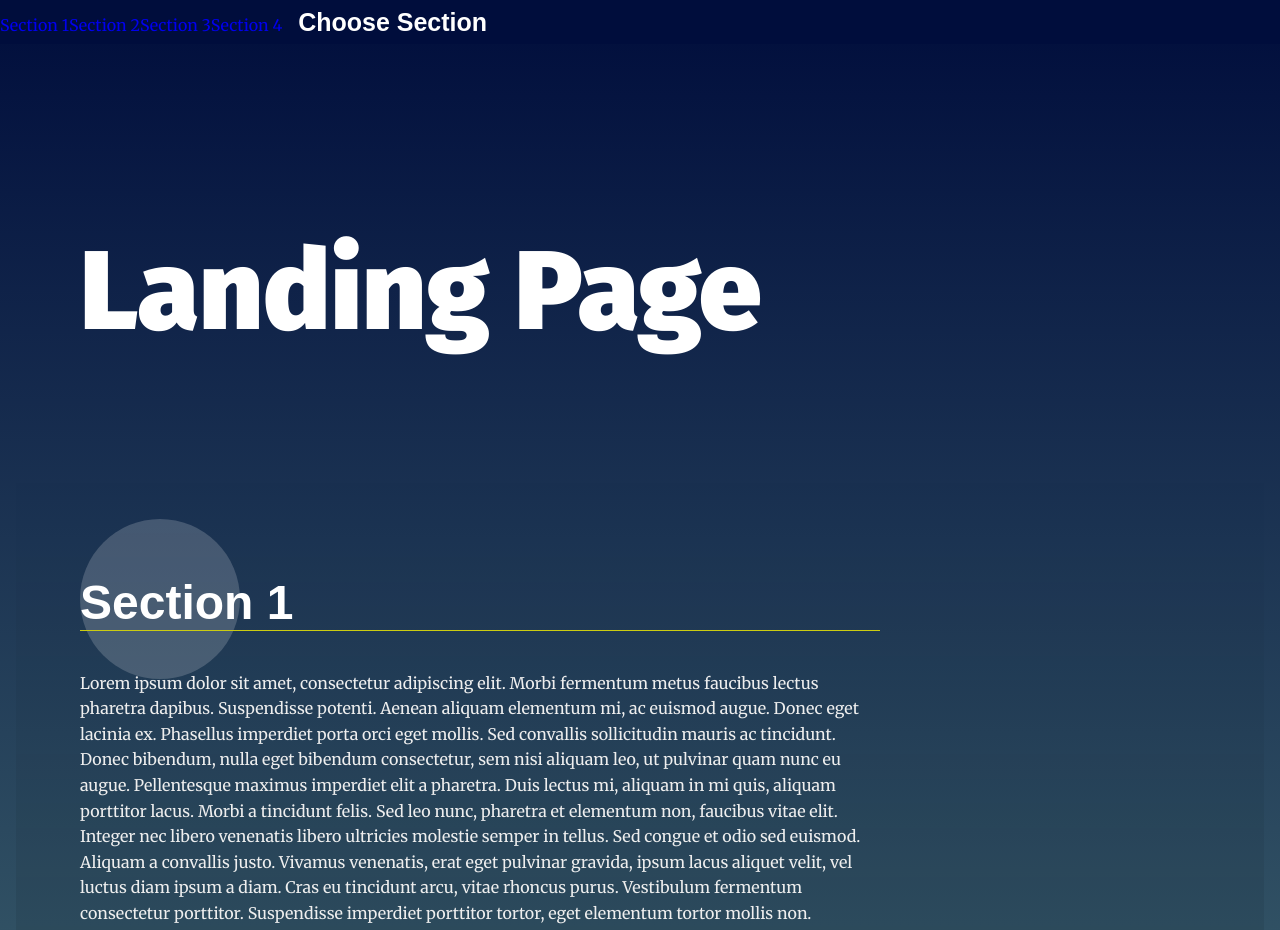
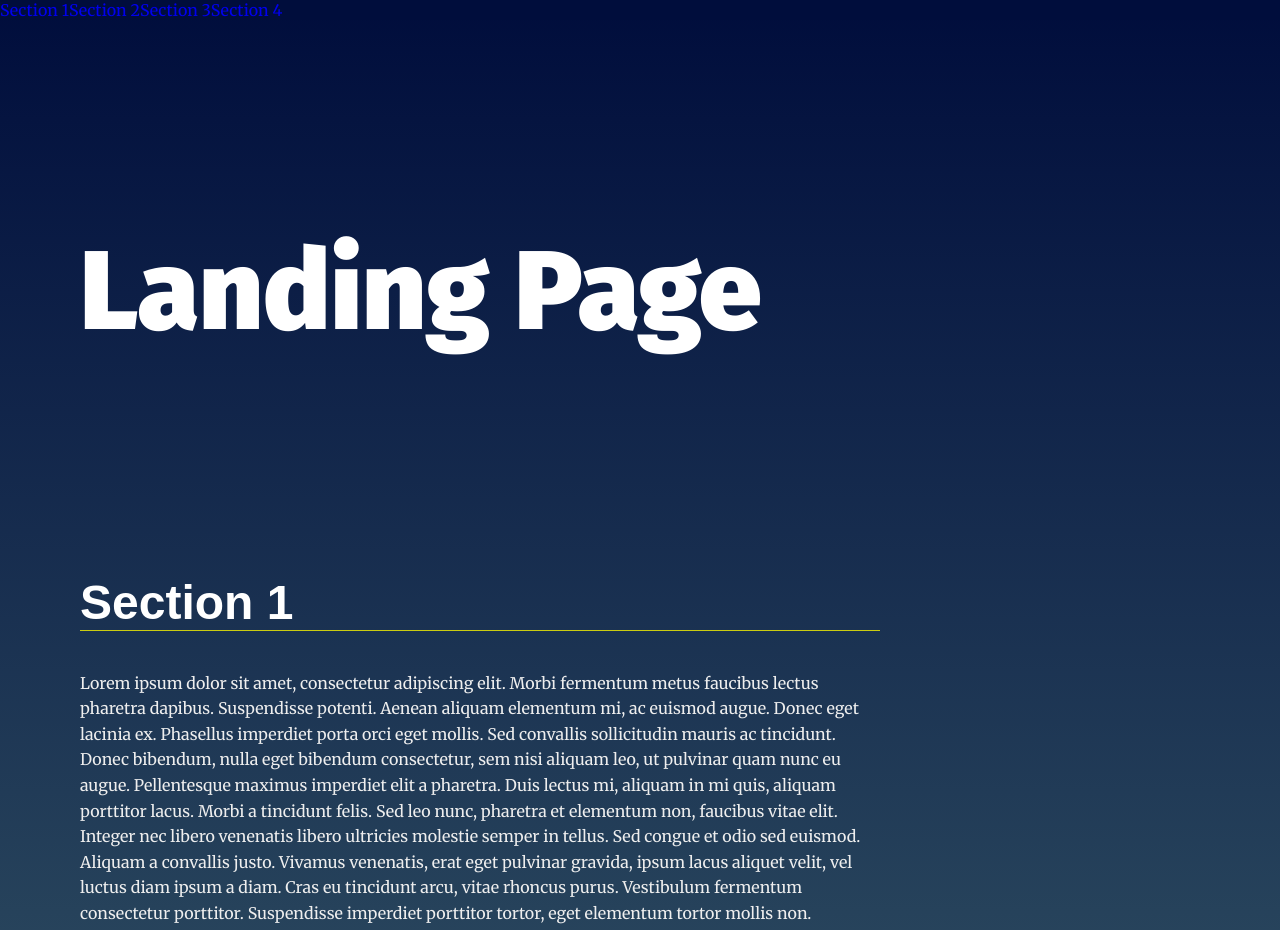
Before and after one commit to guirguisnashat/landing-page2, a plain HTML site: page index.html in a window 1280 px wide. Shown: the top 930 px of the page. Drawn offline with Linux system fonts and the light colour scheme; some packages are replaced by stand-ins of ours; a script that the page names is missing.

Commit message:
Update index.html

```diff
--- a/index.html
+++ b/index.html
@@ -20,23 +20,6 @@
     <nav class="navbar__menu">
       <!-- Navigation starts as empty UL that will be populated with JS -->
       <ul id="navbar__list" class="nav_list">
-        <select name="" id="selectchoice" class="select">
-          <option value="choose" disabled selected>Choose Section</option>
-
-          <option value="title 1" onclick="edittitle()">Edit title in section 1</option>
-          <option value="desc 1" onclick="makearea()">Edit description in section 1</option>
-          <option value="jumbtoone 1" onclick="window.scrollTo(0,500)">Jumb to section 1</option>
-
-          <option value="title 2" onclick="edittitle()">Edit title in section 2</option>
-          <option value="desc 2" onclick="makearea()">Edit description in section 2</option>
-          <option value="jumbtoone 2" onclick="window.scrollTo(0,1050)">Jumb to section 2</option>
-
-          <option value="title 3" onclick="edittitle()">Edit title in section 3</option>
-          <option value="desc 3" onclick="makearea()">Edit description in section 3</option>
-          <option value="jumbtoone 3" onclick="window.scrollTo(0,1600)">Jumb to section 3</option>
-
-          <option value="add" onclick="addsection()">ADD Section</option>
-        </select>
       </ul>
     </nav>
   </header>
@@ -44,11 +27,8 @@
     <header class="main__hero">
       <h1>Landing Page </h1>
     </header>
-    <!-- Each Section has an ID (used for the anchor) and
-    a data attribute that will populate the li node.
-    Adding more sections will automatically populate nav.
-    The first section is set to active class by default -->
-    <section id="section1" data-nav="Section 1" class="your-active-class">
+
+    <section id="section1" data-nav="Section 1" class="">
       <div class="landing__container">
         <h2 id="title 1">Section 1</h2>
         <p id="desc 1">Lorem ipsum dolor sit amet, consectetur adipiscing elit. Morbi fermentum metus faucibus lectus pharetra dapibus. Suspendisse potenti. Aenean aliquam elementum mi, ac euismod augue. Donec eget lacinia ex. Phasellus imperdiet porta orci eget mollis. Sed convallis sollicitudin mauris ac tincidunt. Donec bibendum, nulla eget bibendum consectetur, sem nisi aliquam leo, ut pulvinar quam nunc eu augue. Pellentesque maximus imperdiet elit a pharetra. Duis lectus mi, aliquam in mi quis, aliquam porttitor lacus. Morbi a tincidunt felis. Sed leo nunc, pharetra et elementum non, faucibus vitae elit. Integer nec libero venenatis libero ultricies molestie semper in tellus. Sed congue et odio sed euismod. <br>Aliquam a convallis justo. Vivamus venenatis, erat eget pulvinar gravida, ipsum lacus aliquet velit, vel luctus diam ipsum a diam. Cras eu tincidunt arcu, vitae rhoncus purus. Vestibulum fermentum consectetur porttitor. Suspendisse imperdiet porttitor tortor, eget elementum tortor mollis non.</p>
@@ -68,6 +48,12 @@
         <p id="desc 3">Lorem ipsum dolor sit amet, consectetur adipiscing elit. Morbi fermentum metus faucibus lectus pharetra dapibus. Suspendisse potenti. Aenean aliquam elementum mi, ac euismod augue. Donec eget lacinia ex. Phasellus imperdiet porta orci eget mollis. Sed convallis sollicitudin mauris ac tincidunt. Donec bibendum, nulla eget bibendum consectetur, sem nisi aliquam leo, ut pulvinar quam nunc eu augue. Pellentesque maximus imperdiet elit a pharetra. Duis lectus mi, aliquam in mi quis, aliquam porttitor lacus. Morbi a tincidunt felis. Sed leo nunc, pharetra et elementum non, faucibus vitae elit. Integer nec libero venenatis libero ultricies molestie semper in tellus. Sed congue et odio sed euismod. <br>Aliquam a convallis justo. Vivamus venenatis, erat eget pulvinar gravida, ipsum lacus aliquet velit, vel luctus diam ipsum a diam. Cras eu tincidunt arcu, vitae rhoncus purus. Vestibulum fermentum consectetur porttitor. Suspendisse imperdiet porttitor tortor, eget elementum tortor mollis non.</p>
       </div>
     </section>
+    <section id="section4" data-nav="Section 4">
+      <div class="landing__container">
+        <h2 id="title 4">Section 4</h2>
+        <p id="desc 4">Lorem ipsum dolor sit amet, consectetur adipiscing elit. Morbi fermentum metus faucibus lectus pharetra dapibus. Suspendisse potenti. Aenean aliquam elementum mi, ac euismod augue. Donec eget lacinia ex. Phasellus imperdiet porta orci eget mollis. Sed convallis sollicitudin mauris ac tincidunt. Donec bibendum, nulla eget bibendum consectetur, sem nisi aliquam leo, ut pulvinar quam nunc eu augue. Pellentesque maximus imperdiet elit a pharetra. Duis lectus mi, aliquam in mi quis, aliquam porttitor lacus. Morbi a tincidunt felis. Sed leo nunc, pharetra et elementum non, faucibus vitae elit. Integer nec libero venenatis libero ultricies molestie semper in tellus. Sed congue et odio sed euismod. <br>Aliquam a convallis justo. Vivamus venenatis, erat eget pulvinar gravida, ipsum lacus aliquet velit, vel luctus diam ipsum a diam. Cras eu tincidunt arcu, vitae rhoncus purus. Vestibulum fermentum consectetur porttitor. Suspendisse imperdiet porttitor tortor, eget elementum tortor mollis non.</p>
+      </div>
+    </section>
   </main>
   <footer class="page__footer">
     <p>&copy Udacity</p>
```
